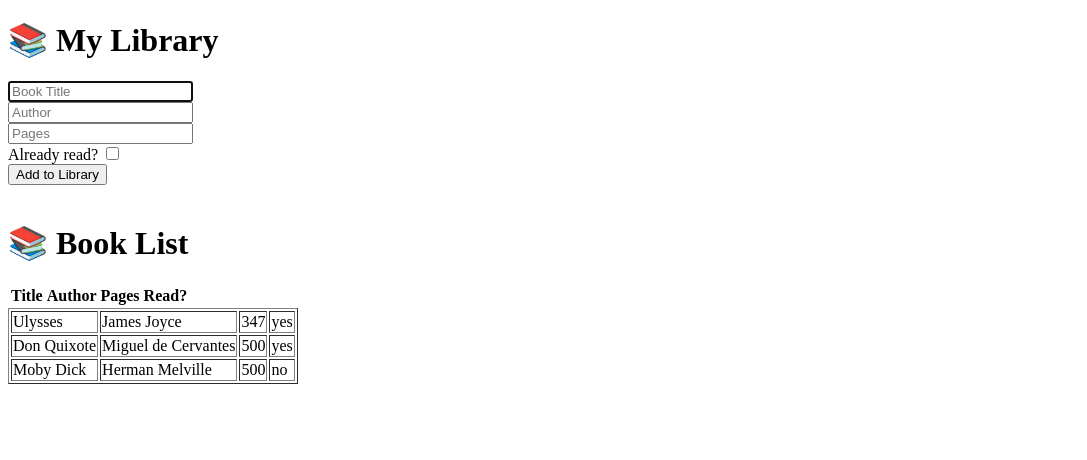
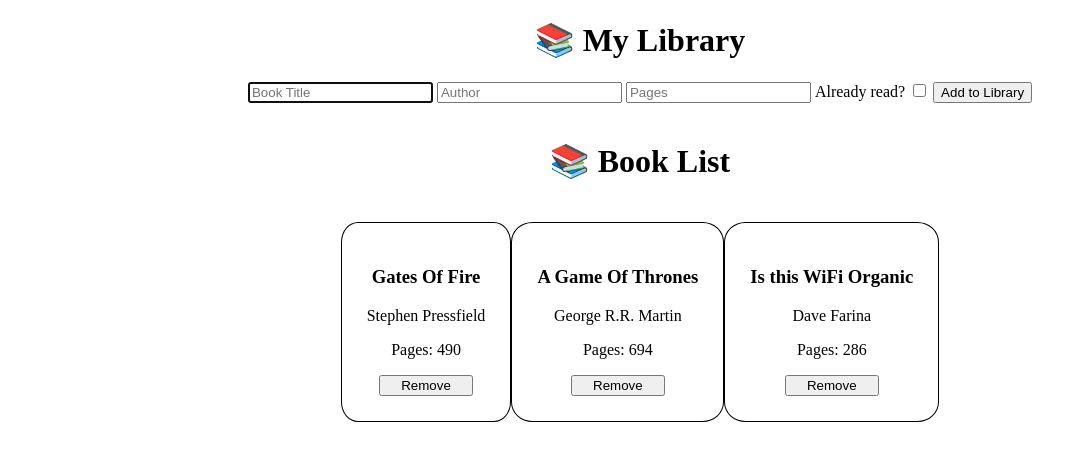
Before and after one commit to schrodobaggins/JS_Library, a plain HTML site: page index.html in a window 1280 px wide. Shown: the whole page, without its empty margins (0-1087 px from the left). Drawn offline with Linux system fonts and the light colour scheme.

Commit message:
cards working, remove button needs work

```diff
--- a/app.js
+++ b/app.js
@@ -1,22 +1,32 @@
 // Library App
 // Created using TOP
-// Michael Schroeder
+
 "use strict";
 
-let myLibrary = [];
+let myLibrary = [
+  {
+    title: 'Gates Of Fire',
+    author: 'Stephen Pressfield',
+    pages: '490',
+  },
+  {
+    title: 'A Game Of Thrones',
+    author: 'George R.R. Martin',
+    pages: '694',
+  },
+  {
+    title: 'Is this WiFi Organic',
+    author: 'Dave Farina',
+    pages: '286',
+  },
+];
 
-const submit = document.getElementById('mainform');
+const form = document.getElementById("main-form");
 
+const grid = document.querySelector('#bookTable');
 
-submit.addEventListener('click', event => {
-    const { target } = event;
-    // const { value } = target;
-    if(!target.matches('button')) {
-        return;
-      }
-      console.log('drawing library');
-      drawLibrary();
-});
+form.addEventListener("submit", addBookToLibrary)
+
 
 function Book(title, author, pages, read) {
   // Book constructor
@@ -24,50 +34,98 @@ function Book(title, author, pages, read) {
   this.author = author;
   this.pages = pages;
   this.read = read;
-}
+};
 
 
-// forcing a few test books to display table and test function addBookToLibrary
-function populateLibrary() {
-    myLibrary.push(new Book('Ulysses', 'James Joyce', '347', 'yes'));
-    myLibrary.push(new Book('Don Quixote', 'Miguel de Cervantes', '500', 'yes'));
-    myLibrary.push(new Book('Moby Dick', 'Herman Melville', '500', 'no'));
-}
+// handles the prototype push of a new book to the original array
+function addBookToLibrary(event) {
+    event.preventDefault();
 
-function addBookToLibrary() {
-    const title = document.getElementById('bookTitle').value;
+    const title = document.getElementById('title').value;
     const author = document.getElementById('author').value;
     const pages = document.getElementById('pages').value;
     const read = document.getElementById('alreadyread').checked;
+    const submittedBook = new Book(title, author, pages, read);
 
-    // e.preventDefault();
-    let submittedBook = new Book(title, author, pages, read);
     myLibrary.push(submittedBook);
-    console.log('pushing');
-    drawLibrary();
+    addCard();
+    form.reset();
+};
+
+// handles building the initial library
+function makeCard() {
+    myLibrary.forEach((Object) => {
+      const card = document.createElement('div');
+      card.classList.add('card');
+
+      const bookTitle = document.createElement('h3');
+      bookTitle.textContent = `${Object.title}`;
+
+      const auth = document.createElement('p');
+      auth.textContent = `${Object.author}`;
+
+      const pageNum = document.createElement('p');
+      pageNum.textContent = `Pages: ${Object.pages}`;
+
+      const status = document.createElement('button');
+      status.textContent = 'Read';
+      status.classList.add('readstatus');
+
+      const remove = document.createElement('button');
+      remove.setAttribute('id', 'removebtn');
+      remove.textContent = 'Remove';
+
+      grid.appendChild(card);
+      card.appendChild(bookTitle);
+      card.appendChild(auth);
+      card.appendChild(pageNum);
+      card.appendChild(remove);
+    });
 }
 
-// draws the table and adds all array elements to the table
-function drawLibrary() {
-    let html = "<table border='1|1'>";
+//handles adding new cards
+function addCard() {
 
-    for (let i = 0; i < myLibrary.length; i++) {
-        html+="<tr>";
-        html+="<td>"+myLibrary[i].title+"</td>";
-        html+="<td>"+myLibrary[i].author+"</td>";
-        html+="<td>"+myLibrary[i].pages+"</td>";
-        html+="<td>"+myLibrary[i].read+"</td>";
-        html+="</tr>";
-        myLibrary[i].id++;
-}
-    html+="</table>";
-    document.getElementById("box").innerHTML = html;
+    myLibrary.slice(myLibrary.length - 1).forEach((Object) => {
+        const card = document.createElement('div');
+        card.classList.add('card');
+
+        const bookTitle = document.createElement('h3');
+        bookTitle.textContent = `${Object.title}`;
+
+        const auth = document.createElement('p');
+        auth.textContent = `${Object.author}`;
+
+        const pageNum = document.createElement('p');
+        pageNum.textContent = `Pages: ${Object.pages}`;
+
+        const status = document.createElement('button');
+        status.textContent = 'Read';
+        status.classList.add('readstatus');
+
+        const remove = document.createElement('button');
+        remove.setAttribute('id', 'removebtn');
+        remove.textContent = 'Remove';
+
+        grid.appendChild(card);
+        card.appendChild(bookTitle);
+        card.appendChild(auth);
+        card.appendChild(pageNum);
+        card.appendChild(remove);
+        console.log("addCard()");
+      });
 }
 
-function removeBook() {
-     // do stuff here
+const remove = document.getElementsByTagName('removebtn');
+// remove.addEventListener("removebtn", removeCard);
 
+function removeCard(event) {
+    if (event.taret.id == 'removebtn'){
+        console.log("delete found");
+    }
+    else {
+        console.log("other clicks found");
+    }
 }
 
-window.onload = populateLibrary();
-window.onload = drawLibrary();
+window.onload = makeCard();
--- a/index.html
+++ b/index.html
@@ -1,6 +1,5 @@
 <!--Library App
-    Created using TOP
-    Michael Schroeder -->
+    Created using TOP -->
 
 <!DOCTYPE html>
 <html lang="en">
@@ -12,39 +11,31 @@
     <link rel="stylesheet" href="styles.css">
     <script src="app.js" defer></script>
 </head>
+
 <header>
     <h1>📚 My Library</h1>
-    <form id="mainform">
+    <form id="main-form">
         <div id="title-div">
-          <input type="text" id="bookTitle" name="bookTitle" placeholder="Book Title" required autofocus><br>
+          <input type="text" id="title" name="book-title" placeholder="Book Title" required autofocus><br>
         </div>
-
         <div id="author-div">
           <input type="text" id="author" name="author" placeholder="Author" required><br>
         </div>
-
         <div id="pages-div">
         <input type="number" id="pages" name="pages" maxlength="5" placeholder="Pages" min="0" required><br>
         </div>
-
         <div id="read-div">
           <label for="alreadyread">Already read?</label>
           <input type="checkbox" id="alreadyread" name="alreadyread"><br>
         </div>
-        <input type="submit" value="Add to Library" onclick="addBookToLibrary()">
+        <input id="submit" type="submit" value="Add to Library">
     </form>
     <br>
 </header>
+
 <body>
     <h1>📚 Book List</h1>
-    <table class="bookTable">
-        <tr>
-          <th>Title</th>
-          <th>Author</th>
-          <th>Pages</th>
-          <th>Read?</th>
-        </tr>
-    </table>
-    <div id= "box"></div>
+        <div id="bookTable">
+        </div>
 </body>
 </html>
--- a/styles.css
+++ b/styles.css
@@ -1,3 +1,32 @@
 /*  Library App
-    Created using TOP
-    Michael Schroeder */
+    Created using TOP  */
+
+
+    body {
+        text-align: center;
+
+    }
+
+    div {
+        display: inline-block;
+
+    }
+
+    button {
+        display: inline-block;
+        padding: 1px 20px;
+
+    }
+
+    #table {
+        display: block;
+        margin-top: 20px;
+
+    }
+
+    .card{
+        border: 1px solid black;
+        padding: 25px 25px;
+        margin-top: 20px;
+        border-radius: 10%;
+    }
```
